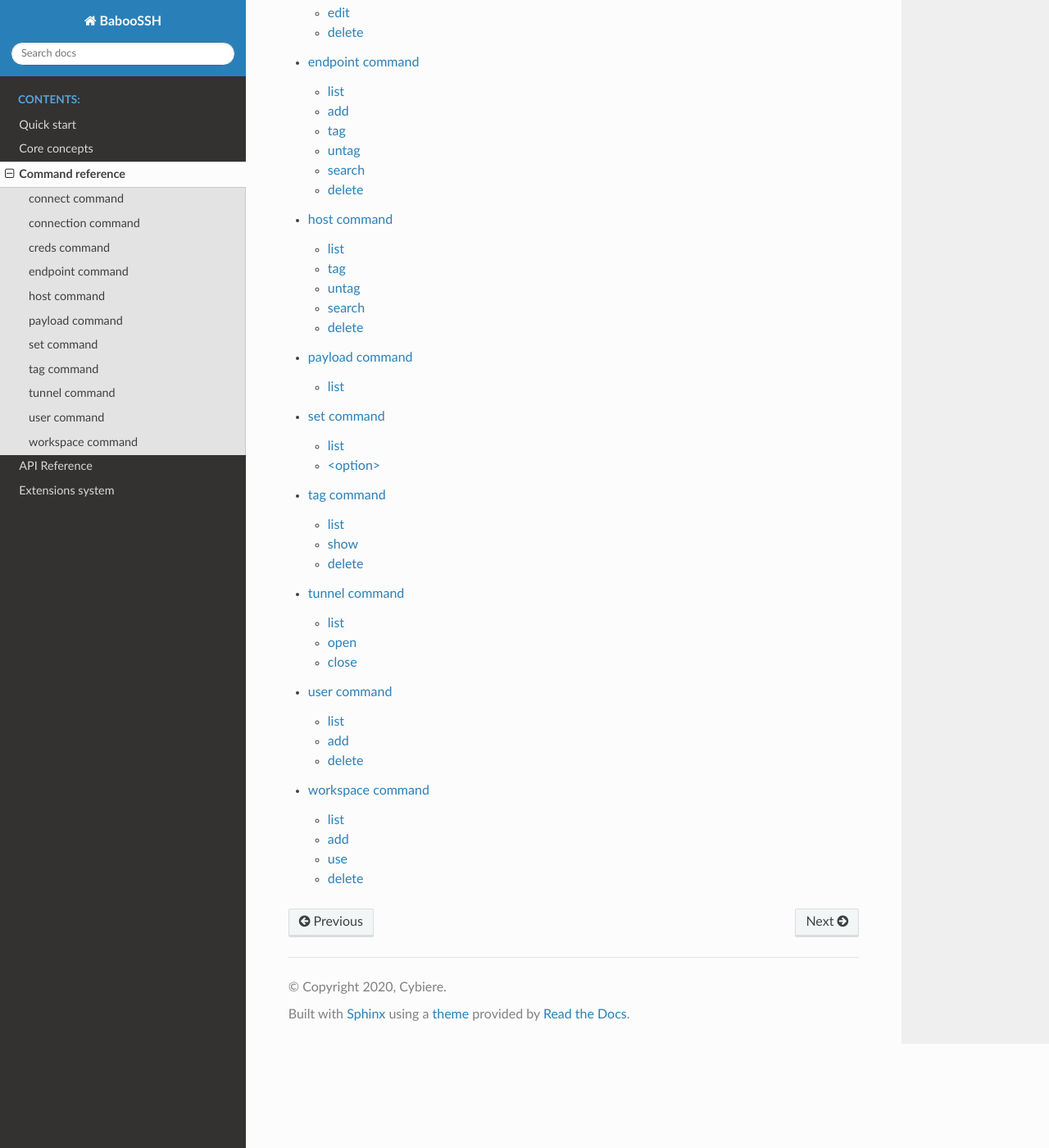
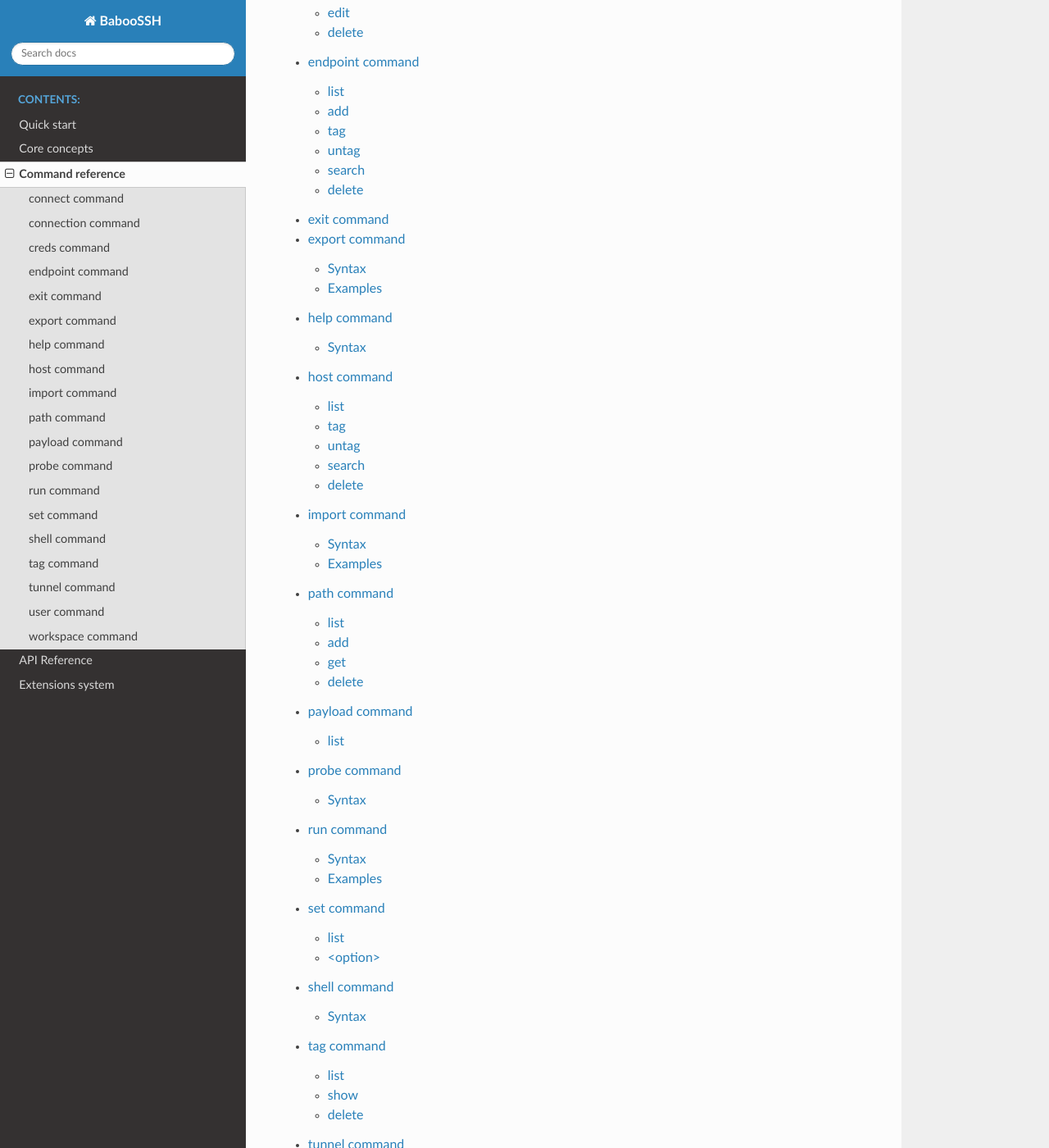
Before and after one commit to cybiere/baboossh, a Sphinx documentation site: the page built from docs/command.rst, in a window 1280 px wide and 1400 px high, scrolled down 504 px. Shown: the whole window at 82% size. Built offline with Sphinx 7.4.7 and the Read the Docs theme 2.0.0, drawn with Linux system fonts in a browser that asks for light colours; the version number could not be read and is left out.

Commit message:
More command documentation

```diff
--- a/docs/command.rst
+++ b/docs/command.rst
@@ -8,9 +8,17 @@
    command/connection
    command/creds
    command/endpoint
+   command/exit
+   command/export
+   command/help
    command/host
+   command/import
+   command/path
    command/payload
+   command/probe
+   command/run
    command/set
+   command/shell
    command/tag
    command/tunnel
    command/user
--- /dev/null
+++ b/docs/command/exit.rst
@@ -0,0 +1,6 @@
+exit command
+============
+
+Close active connections and tunnels and exit BabooSSH.
+
+There are no subcommands or parameters
--- /dev/null
+++ b/docs/command/help.rst
@@ -0,0 +1,15 @@
+help command
+============
+
+Show the help and arguments for any BabooSSH command and subcommand
+
+Syntax
+++++++
+
+`help <command> [<subcommand> ...]`
+
+Arguments
+---------
+
+ - `<command>`: Command to get help on
+ - `[<subcommand> ...]`: Subcommand to get help on
--- /dev/null
+++ b/docs/command/shell.rst
@@ -0,0 +1,15 @@
+shell command
+=============
+
+Execute a command in the local shell
+
+Syntax
+++++++
+
+`shell <command> [<command_arg> ...]`
+
+Arguments
+---------
+
+ - `<command>`: Command to run
+ - `[<command_arg> ...]`: Arguments passed to the command
```
Also changed, not shown: docs/command/connect.rst (+9 -22 lines), docs/command/export.rst (added, +38 -0 lines), docs/command/import.rst (added, +36 -0 lines), docs/command/probe.rst (added, +30 -0 lines), docs/command/run.rst (added, +58 -0 lines).
